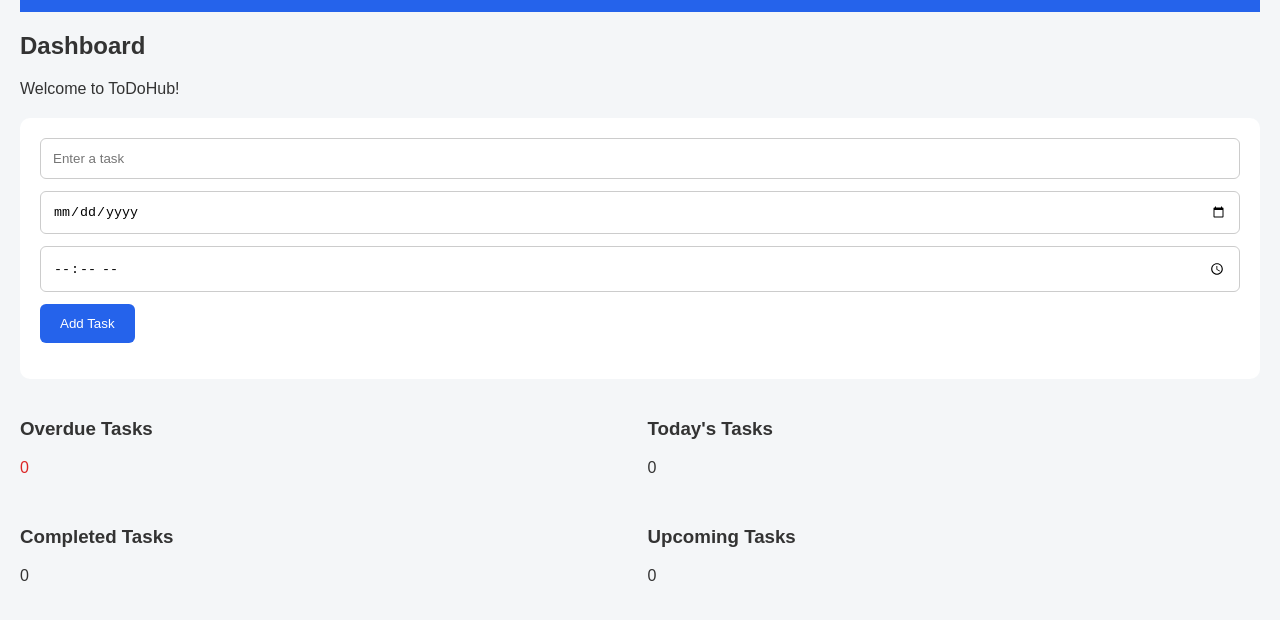
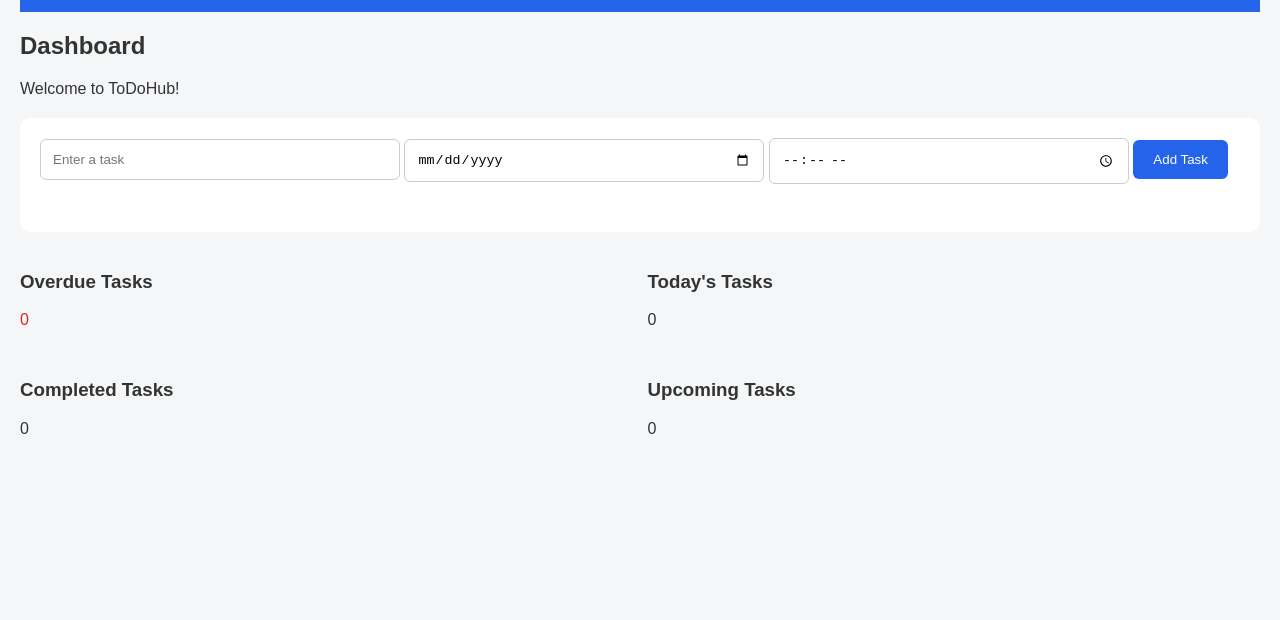
Before and after one commit to Andersonn2010/todohub, a plain HTML site: page html/lesson-26-todo-app.html in a window 1280 px wide. Shown: the part 104-724 px from the top of the page. Drawn offline with Linux system fonts and the light colour scheme.

Commit message:
Update lesson-26-todo-app.html

```diff
--- a/html/lesson-26-todo-app.html
+++ b/html/lesson-26-todo-app.html
@@ -105,7 +105,7 @@
 }
 
 #taskForm input {
-    width: 100%;
+    width: 30%;
     padding: 12px;
     margin-bottom: 12px;
     box-sizing: border-box;
@@ -279,7 +279,7 @@ body.dark-theme .completedTask {
     margin-top: 20px;
 }
 
-@media (max-width: 400px) {
+@media (max-width: 200px) {
 
     .dashboardCards {
         grid-template-columns: 1fr;
```
